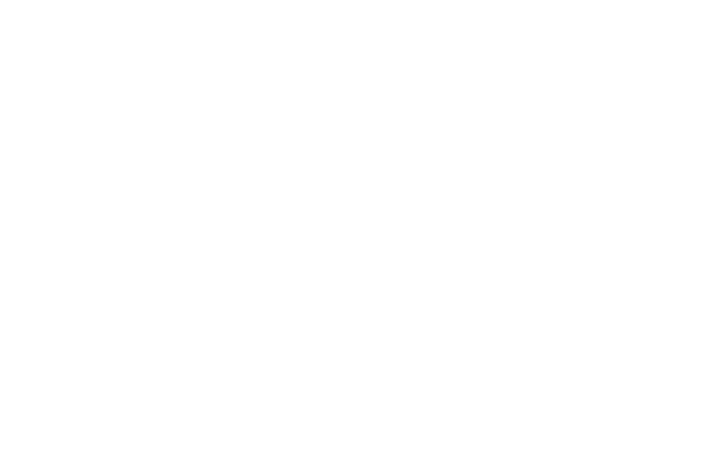
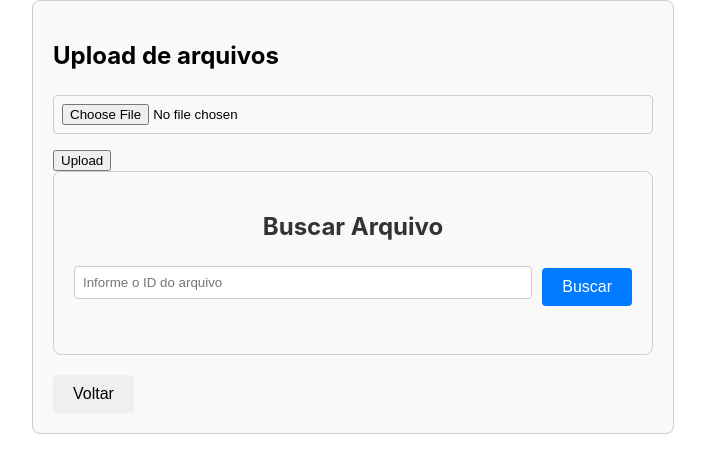
Before and after one commit to davibschneid/PraticasAvancadasDesenvolvimentoWeb, a React (Create React App) app in the folder PraticasAvancadasDesenvolvimentoWeb/api-web/: page /upload in a window 1280 px wide. Before the commit this address had no page. Shown: the top 472 px of the page, without its empty margins (287-992 px from the left). Built offline with nearby package versions, Linux system fonts and the light colour scheme.

Commit message:
Ajustes do upload de arquivos

```diff
--- /dev/null
+++ b/PraticasAvancadasDesenvolvimentoWeb/api-web/src/componentes/Upload.js
@@ -0,0 +1,71 @@
+import React, { useState } from 'react';
+import axios from 'axios';
+
+import '../App.css';
+import BuscarArquivo from './BuscarArquivo';
+
+import BotaoVoltar from './BotaoVoltar';
+
+const Upload = () => {
+
+  //criar o estado do arquivo selecionado
+  const [arquivoSelecionado, setArquivoSelecionado] = useState(null);
+
+  //cria o estada da funcao de previsuar
+  const [preVisualizacao, setPreVisualizacao] = useState(null);
+
+  //cria o estado do progresso do upload
+  const [uploadProgress, setProgressoUpload] = useState(0);
+
+  const handleFileChange = (event) => {
+    const file = event.target.files[0];
+    setArquivoSelecionado(file);
+    setPreVisualizacao(URL.createObjectURL(file));
+  };
+
+  const handleFormSubmit = async (event) => {
+    event.preventDefault();
+    const formData = new FormData();
+    formData.append('image', arquivoSelecionado);
+
+    try {
+      const response = await axios.post('http://localhost:3001/api/uploadarquivo', formData, {
+        headers: {
+          'Content-Type': 'multipart/form-data',
+        },
+        onUploadProgress: (progressEvent) => {
+          const progress = Math.round((progressEvent.loaded * 100) / progressEvent.total);
+          setProgressoUpload(progress);
+        },
+      });
+      console.log('Upload sucesso:', response.data);
+    } catch (error) {
+      console.error('Error no uploading:', error);
+    }
+  };
+
+  return (
+    <div className="form-container">
+      <h2>Upload de arquivos</h2>
+      <form onSubmit={handleFormSubmit}>
+        <input type="file" onChange={handleFileChange} />
+        {preVisualizacao && <img src={preVisualizacao} alt="preVisualizacao" style={{ width: '100px' }} className="preview-image"/>}
+        <button type="submit" className="submit-button" >Upload</button>
+      </form>
+      {uploadProgress > 0 && (
+        <div className="upload-progress">
+          <h3>Progresso do Upload</h3>
+          <progress value={uploadProgress} max="50" />
+          <span>{uploadProgress}%</span>
+        </div>
+      )}
+
+        <BuscarArquivo />
+        <div>
+        <BotaoVoltar></BotaoVoltar>
+        </div>
+    </div>
+  );
+};
+
+export default Upload;
--- a/PraticasAvancadasDesenvolvimentoWeb/api-web/src/componentes/UploadImagem.js
+++ /dev/null
@@ -1,66 +0,0 @@
-import React, { useState } from 'react';
-import axios from 'axios';
-
-import '../App.css';
-import BuscarArquivo from './BuscarArquivo';
-
-const UploadImagem = () => {
-
-  //criar o estado do arquivo selecionado
-  const [arquivoSelecionado, setArquivoSelecionado] = useState(null);
-
-  //cria o estada da funcao de previsuar
-  const [preVisualizacao, setPreVisualizacao] = useState(null);
-
-  //cria o estado do progresso do upload
-  const [uploadProgress, setProgressoUpload] = useState(0);
-
-  const handleFileChange = (event) => {
-    const file = event.target.files[0];
-    setArquivoSelecionado(file);
-    setPreVisualizacao(URL.createObjectURL(file));
-  };
-
-  const handleFormSubmit = async (event) => {
-    event.preventDefault();
-    const formData = new FormData();
-    formData.append('image', arquivoSelecionado);
-
-    try {
-      const response = await axios.post('http://localhost:3001/api/uploadarquivo', formData, {
-        headers: {
-          'Content-Type': 'multipart/form-data',
-        },
-        onUploadProgress: (progressEvent) => {
-          const progress = Math.round((progressEvent.loaded * 100) / progressEvent.total);
-          setProgressoUpload(progress);
-        },
-      });
-      console.log('Upload sucesso:', response.data);
-    } catch (error) {
-      console.error('Error no uploading da imagem:', error);
-    }
-  };
-
-  return (
-    <div className="form-container">
-      <h2>Upload de Imagem</h2>
-      <form onSubmit={handleFormSubmit}>
-        <input type="file" onChange={handleFileChange} />
-        {preVisualizacao && <img src={preVisualizacao} alt="preVisualizacao" style={{ width: '20px' }} className="preview-image"/>}
-        <button type="submit" className="submit-button" >Upload</button>
-      </form>
-      {uploadProgress > 0 && (
-        <div className="upload-progress">
-          <h3>Progresso do Upload</h3>
-          <progress value={uploadProgress} max="50" />
-          <span>{uploadProgress}%</span>
-        </div>
-      )}
-
-        <BuscarArquivo />
-    </div>
-  );
-};
-
-export default UploadImagem;
--- a/PraticasAvancadasDesenvolvimentoWeb/api-web/src/paginas/Home.js
+++ b/PraticasAvancadasDesenvolvimentoWeb/api-web/src/paginas/Home.js
@@ -23,7 +23,7 @@
 
         <Link to="/cadastro">Acessar cadastro</Link>
         <Link to="/lista">Listagem de cadastro</Link>
-        <Link to="/uploadimagem">Upload de Imagem</Link>
+        <Link to="/upload">Upload de arquivos</Link>
 
       </header>
 
--- a/PraticasAvancadasDesenvolvimentoWeb/api-web/src/rotas/rotas.js
+++ b/PraticasAvancadasDesenvolvimentoWeb/api-web/src/rotas/rotas.js
@@ -13,7 +13,7 @@
 import CadastroCEP from '../paginas/CadastroCEP';
 import ListaRegistros from '../paginas/ListaRegistros';
 import EditarRegistro from '../paginas/EditarRegistro';
-import UploadImagem from  '../componentes/UploadImagem';
+import Upload from  '../componentes/Upload';
 
 function Rotas() {
     return (
@@ -24,7 +24,7 @@
                 <Route element={<CadastroCEP />} path="/cadastrocep" component={CadastroCEP} />
                 <Route element={<ListaRegistros />} path="/lista" component={ListaRegistros} />
                 <Route element={<EditarRegistro />} path="/editar/:id" component={EditarRegistro} />
-                <Route element={<UploadImagem />} path="/uploadimagem" component={UploadImagem} />
+                <Route element={<Upload />} path="/upload" component={Upload} />
             </Routes>
         </BrowserRouter>
     )
```
